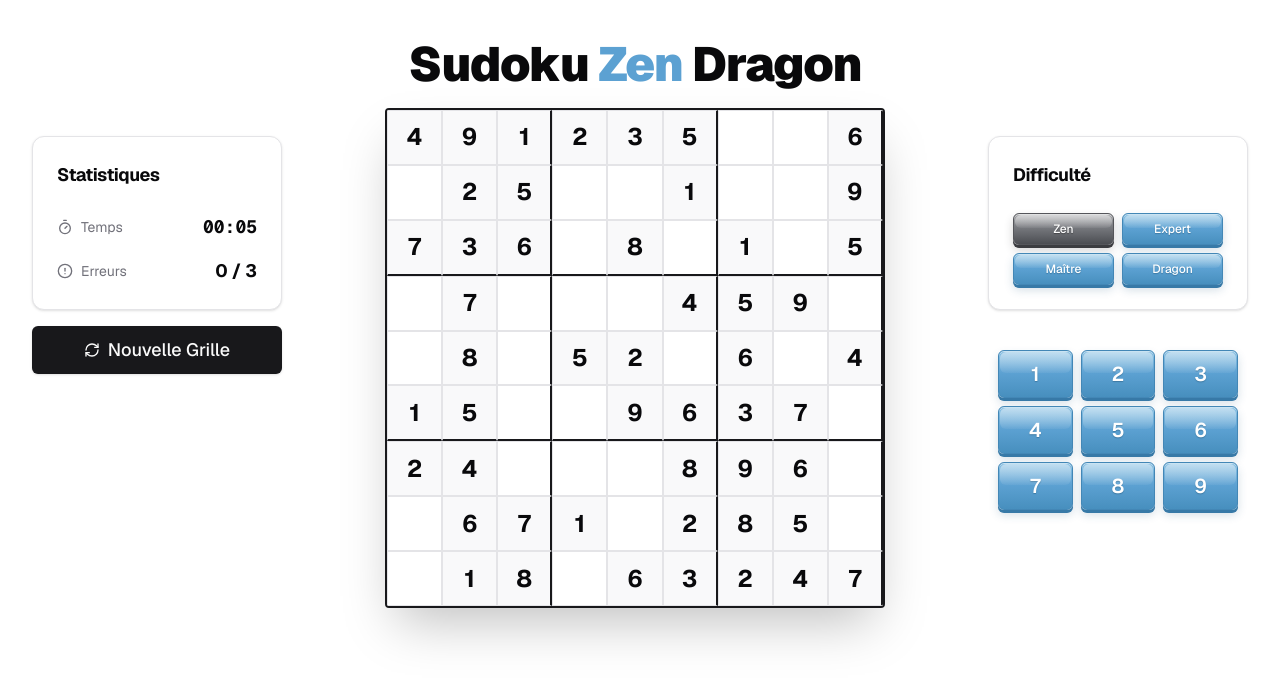
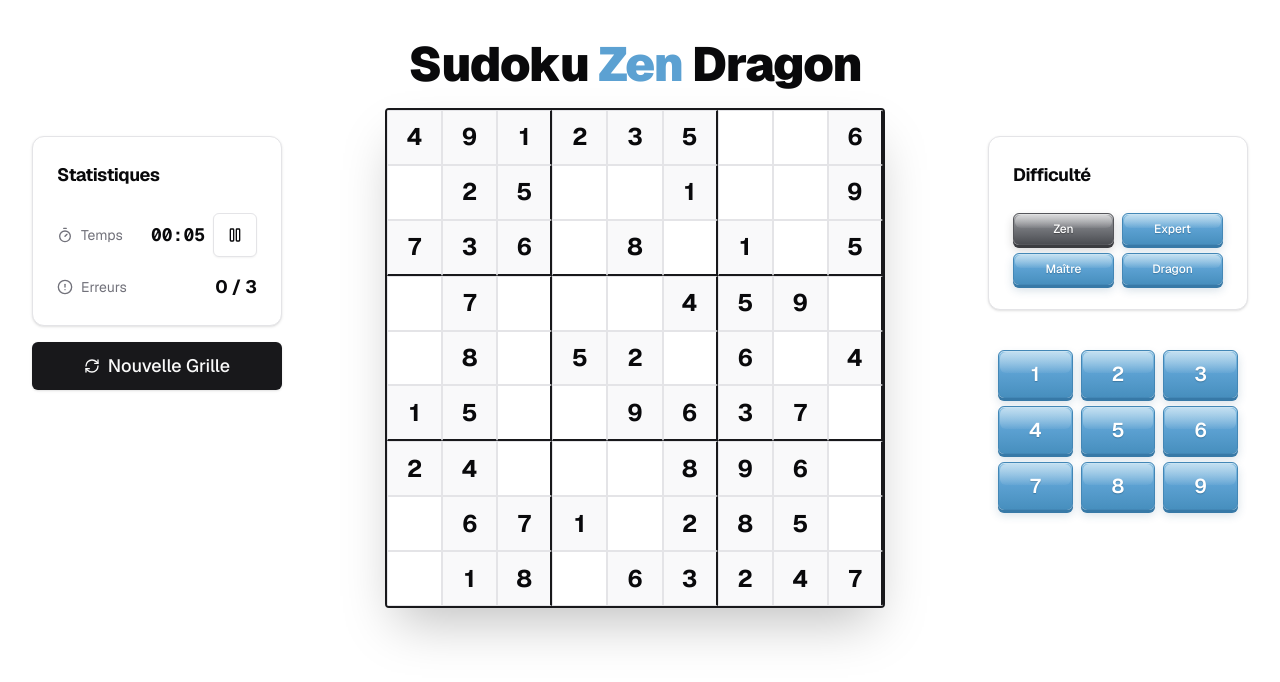
Before and after one commit to webophil/sudoku-zen-dragon, a React (Vite) app: page / in a window 1280 px wide. Shown: the top 682 px of the page. Built offline with nearby package versions, Linux system fonts and the light colour scheme.

Commit message:
Add an accessible pause toggle beside the game timer (#2)

```diff
--- a/src/components/Game.tsx
+++ b/src/components/Game.tsx
@@ -10,6 +10,7 @@ export const Game: React.FC = () => {
   const [selectedCell, setSelectedCell] = useState<[number, number] | null>(null);
   const [errors, setErrors] = useState(0);
   const [time, setTime] = useState(0);
+  const [isPaused, setIsPaused] = useState(false);
   const [isGameOver, setIsGameOver] = useState(false);
   const [isGameWon, setIsGameWon] = useState(false);
   const [errorCells, setErrorCells] = useState<[number, number][]>([]);
@@ -21,6 +22,7 @@ export const Game: React.FC = () => {
     setSelectedCell(null);
     setErrors(0);
     setTime(0);
+    setIsPaused(false);
     setIsGameOver(false);
     setIsGameWon(false);
     setErrorCells([]);
@@ -32,12 +34,12 @@ export const Game: React.FC = () => {
   }, []);
 
   useEffect(() => {
-    if (isGameOver || isGameWon) return;
+    if (isPaused || isGameOver || isGameWon) return;
     const interval = setInterval(() => {
       setTime(t => t + 1);
     }, 1000);
     return () => clearInterval(interval);
-  }, [isGameOver, isGameWon]);
+  }, [isPaused, isGameOver, isGameWon]);
 
   const handleCellClick = (row: number, col: number) => {
     if (isGameOver || isGameWon) return;
@@ -108,6 +110,8 @@ export const Game: React.FC = () => {
           onDifficultyChange={handleDifficultyChange}
           errors={errors}
           time={time}
+          isPaused={isPaused}
+          onTogglePause={() => setIsPaused(paused => !paused)}
           isGameWon={isGameWon}
           isGameOver={isGameOver}
           onNewGame={() => startNewGame(gameState.difficulty)}
@@ -137,6 +141,8 @@ export const Game: React.FC = () => {
           onDifficultyChange={handleDifficultyChange}
           errors={errors}
           time={time}
+          isPaused={isPaused}
+          onTogglePause={() => setIsPaused(paused => !paused)}
           onNewGame={() => startNewGame(gameState.difficulty)}
           isGameWon={isGameWon}
           isGameOver={isGameOver}
--- a/src/components/Sidebar.tsx
+++ b/src/components/Sidebar.tsx
@@ -2,7 +2,7 @@ import React from 'react';
 import { Difficulty } from '@/lib/sudoku';
 import { Button } from '@/components/ui/button';
 import { Card, CardContent, CardHeader, CardTitle } from '@/components/ui/card';
-import { Timer, AlertCircle, RefreshCw, Trophy } from 'lucide-react';
+import { Timer, AlertCircle, RefreshCw, Trophy, Pause, Play } from 'lucide-react';
 import { cn } from '@/lib/utils';
 
 interface SidebarProps {
@@ -11,6 +11,8 @@ interface SidebarProps {
   onDifficultyChange: (difficulty: Difficulty) => void;
   errors: number;
   time: number;
+  isPaused: boolean;
+  onTogglePause: () => void;
   onNewGame: () => void;
   isGameWon: boolean;
   isGameOver: boolean;
@@ -28,6 +30,8 @@ export const Sidebar: React.FC<SidebarProps> = ({
   onDifficultyChange,
   errors,
   time,
+  isPaused,
+  onTogglePause,
   onNewGame,
   isGameWon,
   isGameOver,
@@ -73,12 +77,27 @@ export const Sidebar: React.FC<SidebarProps> = ({
               <CardTitle className="text-lg font-bold">Statistiques</CardTitle>
             </CardHeader>
             <CardContent className="flex flex-col gap-4">
-              <div className="flex items-center justify-between text-sm">
+              <div className="flex flex-wrap items-center justify-between gap-2 text-sm">
                 <div className="flex items-center gap-2 text-muted-foreground">
                   <Timer className="h-4 w-4" />
-                  Temps
+                  <span>{isPaused ? 'En pause' : 'Temps'}</span>
                 </div>
-                <span className="font-mono text-lg font-bold">{formatTime(time)}</span>
+                <div className="flex items-center gap-2">
+                  <span className="font-mono text-lg font-bold tabular-nums">{formatTime(time)}</span>
+                  <Button
+                    type="button"
+                    variant={isPaused ? 'default' : 'outline'}
+                    size="icon"
+                    className="h-11 w-11 shrink-0"
+                    onClick={onTogglePause}
+                    disabled={isGameWon || isGameOver}
+                    aria-label="Pause du chronomètre"
+                    aria-pressed={isPaused}
+                    title={isPaused ? 'Reprendre le chronomètre' : 'Mettre le chronomètre en pause'}
+                  >
+                    {isPaused ? <Play className="h-4 w-4" aria-hidden="true" /> : <Pause className="h-4 w-4" aria-hidden="true" />}
+                  </Button>
+                </div>
               </div>
               <div className="flex items-center justify-between text-sm">
                 <div className="flex items-center gap-2 text-muted-foreground">
```
